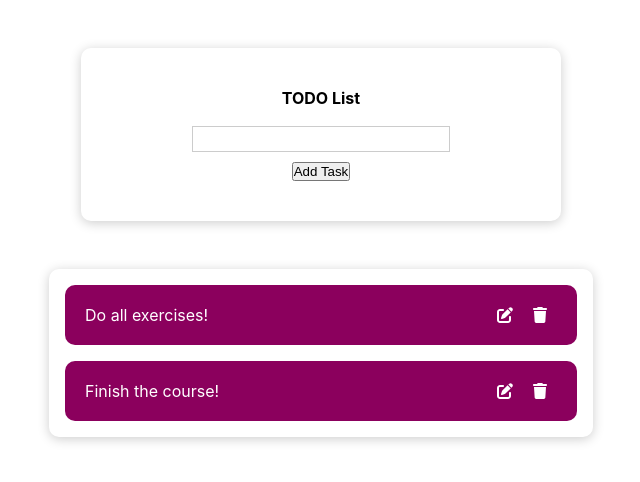
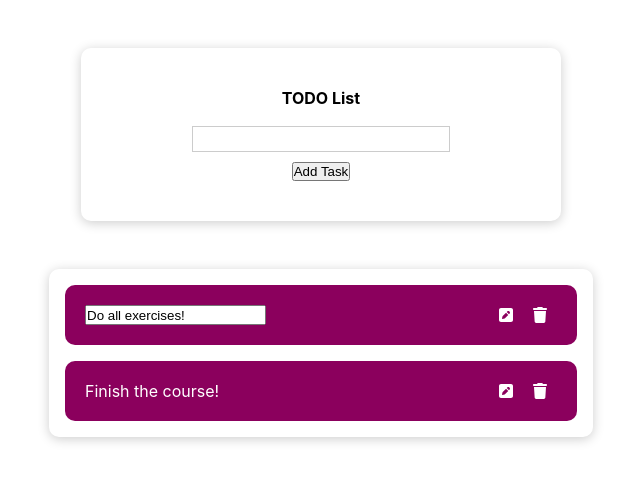
Before and after one commit to Sh0tlan/TodoListApp, a React (Create React App) app: page / in a window 1280 px wide. Both pictures are taken after a click on the element 824 px from the left and 315 px from the top of the page. Shown: the top 482 px of the page, without its empty margins (319-959 px from the left). Built offline with nearby package versions, Linux system fonts and the light colour scheme.

Commit message:
add tast editing functionality

```diff
--- a/src/App.js
+++ b/src/App.js
@@ -17,13 +17,36 @@ function App() {
     });
   };
 
+  const deleteItemHandler = (taskId) => {
+    setData((prevData) => {
+      const updatedData = prevData.filter((task) => task.id !== taskId);
+      return updatedData;
+    });
+  };
+
+  const updateTaskHandler = (taskId, newText) => {
+    setData((prevData) => {
+      const updatedData = prevData.map((task) => {
+        if (task.id === taskId) {
+          return { ...task, text: newText };
+        }
+        return task;
+      });
+      return updatedData;
+    });
+  };
+
   return (
     <>
       <section id="task-form">
         <TodoForm onAddTask={addTaskHandler}></TodoForm>
       </section>
       <section id="tasks">
-        <TodoList tasks={data}></TodoList>
+        <TodoList
+          tasks={data}
+          onDelete={deleteItemHandler}
+          onUpdate={updateTaskHandler}
+        ></TodoList>
       </section>
     </>
   );
--- a/src/components/TaskItem.js
+++ b/src/components/TaskItem.js
@@ -1,19 +1,48 @@
-import React from "react";
-import { FontAwesomeIcon } from "@fortawesome/react-fontawesome";
-import { faTrash, faPenToSquare } from "@fortawesome/free-solid-svg-icons";
-
+import React, { useState } from "react";
 import "../styles/TodoItem.css";
 
-function TaskItem(props) {
+import { FontAwesomeIcon } from "@fortawesome/react-fontawesome";
+import { faTrash, faPenSquare } from "@fortawesome/free-solid-svg-icons";
+
+function TaskItem({ id, text, onDelete, onSave }) {
+  const [isEditing, setEditing] = useState(false);
+  const [updatedText, setUpdatedText] = useState(text);
+
+  const handleEdit = () => {
+    setEditing(true);
+  };
+
+  const handleSave = () => {
+    onSave(id, updatedText);
+    setEditing(false);
+  };
+
+  const handleCancel = () => {
+    setUpdatedText(text);
+    setEditing(false);
+  };
+
+  const handleDelete = () => {
+    onDelete(id);
+  };
+
   return (
     <li className="task-item">
-      {props.children}
+      {isEditing ? (
+        <input
+          type="text"
+          value={updatedText}
+          onChange={(e) => setUpdatedText(e.target.value)}
+        />
+      ) : (
+        <p>{text}</p>
+      )}
 
       <div className="task-item__icons">
-        <span>
-          <FontAwesomeIcon icon={faPenToSquare} />
+        <span onClick={isEditing ? handleSave : handleEdit}>
+          <FontAwesomeIcon icon={faPenSquare} />
         </span>
-        <span>
+        <span onClick={isEditing ? handleCancel : handleDelete}>
           <FontAwesomeIcon icon={faTrash} />
         </span>
       </div>
--- a/src/components/TodoList.js
+++ b/src/components/TodoList.js
@@ -1,14 +1,18 @@
 import React from "react";
 import TaskItem from "./TaskItem";
 
-function TodoList({ tasks }) {
+function TodoList({ tasks, onDelete, onUpdate }) {
   console.log(tasks);
   return (
     <ul className="task-list">
       {tasks.map((task) => (
-        <TaskItem key={task.id} id={task.id} onDelete={task.onDeleteItem}>
-          {task.text}
-        </TaskItem>
+        <TaskItem
+          key={task.id}
+          id={task.id}
+          text={task.text}
+          onDelete={onDelete}
+          onSave={onUpdate}
+        ></TaskItem>
       ))}
     </ul>
   );
```
